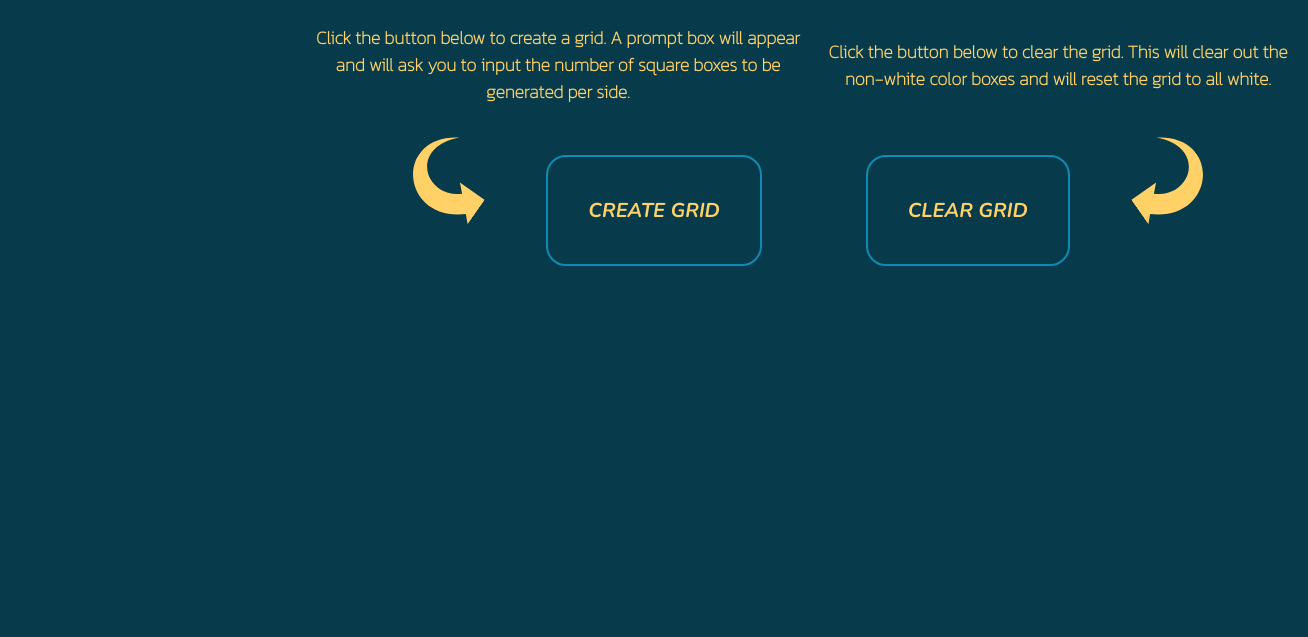
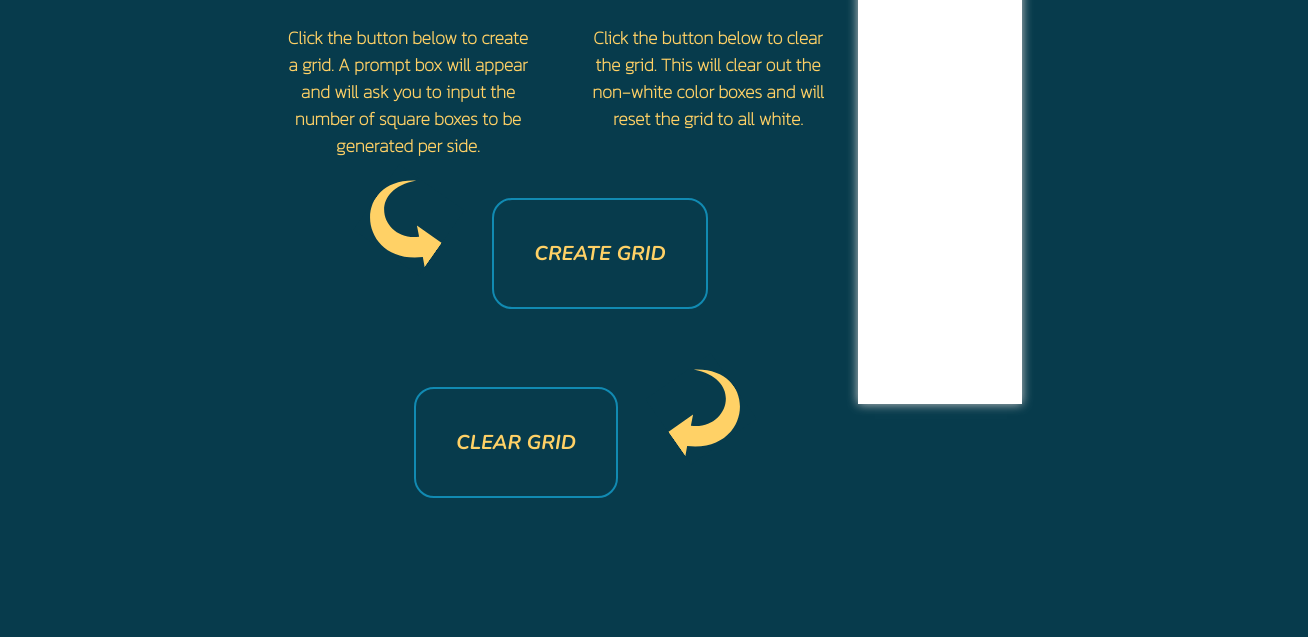
Before and after one commit to RommelMabiniJr/Etch-a-Sketch, a plain HTML site: page index.html in a window 1280 px wide. Shown: the part 330-967 px from the top of the page, 1308 px wide, since content can reach past the window. Before the commit the page ends 800 px from the top, so only its background shows below. Drawn offline with nearby package versions, Linux system fonts and the light colour scheme.

Commit message:
Adjusted mainly the margins of elements

```diff
--- a/style.css
+++ b/style.css
@@ -6,7 +6,7 @@
 }
 
 .container {
-    margin: 100px 300px;
+    margin: 100px 250px;
     display: flex;
     justify-content: space-between;
     align-items: center;
@@ -33,14 +33,15 @@
 .content-container {
     display: flex;
     justify-content: center;
-    align-items: center;
+    align-items: flex-start;
 }
 
 .content {
     font-family: 'Kanit', sans-serif;
     font-size: 18px;
     font-weight: bold;
-    width: 500px;
+    width: 250px;
+    margin: 0 25px;
 }
 
 img {
@@ -57,7 +58,7 @@ img {
 }
 
 .btn {
-    margin: 50px;
+    margin: 39px;
     padding: 2em;
     font-family: 'Nunito', sans-serif;
     font-weight: bold;
```
